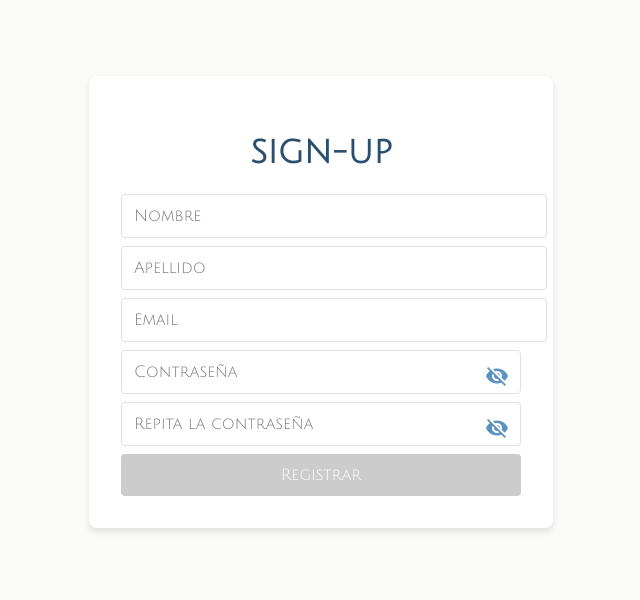
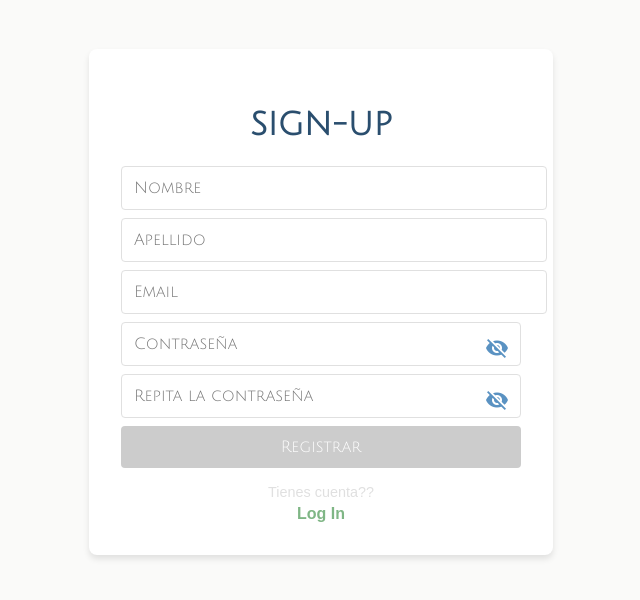
Before and after one commit to Zatt010/NeuroHealth, an Angular app: page /signup in a window 1280 px wide. Shown: the part 106-706 px from the top of the page, without its empty margins (319-959 px from the left). Built offline with nearby package versions, Linux system fonts and the light colour scheme.

Commit message:
Funcionamiento de LogIn con backend

```diff
--- a/src/app/app.config.ts
+++ b/src/app/app.config.ts
@@ -3,7 +3,13 @@ import { provideRouter } from '@angular/router';
 
 import { routes } from './app.routes';
 import { provideClientHydration, withEventReplay } from '@angular/platform-browser';
+import { provideHttpClient } from '@angular/common/http';
 
 export const appConfig: ApplicationConfig = {
-  providers: [provideZoneChangeDetection({ eventCoalescing: true }), provideRouter(routes), provideClientHydration(withEventReplay())]
+  providers: [
+      provideZoneChangeDetection({ eventCoalescing: true }),
+      provideRouter(routes),
+      provideClientHydration(withEventReplay()),
+      provideHttpClient()
+      ]
 };
--- a/src/app/app.routes.ts
+++ b/src/app/app.routes.ts
@@ -1,9 +1,11 @@
 import { Routes } from '@angular/router';
 import { LoginComponent } from './pages/login/login.component';
 import { SignupComponent } from './pages/signup/signup.component';
+import { HomeComponent } from './pages/home/home.component';
 
 export const routes: Routes = [
     { path: 'login', component: LoginComponent },
     { path: 'signup', component: SignupComponent },
+    { path: 'home', component: HomeComponent },
     { path: '', redirectTo: '/login', pathMatch: 'full' }
   ];
--- /dev/null
+++ b/src/app/auth.service.ts
@@ -0,0 +1,19 @@
+import { Injectable } from '@angular/core';
+import { HttpClient, HttpHeaders } from '@angular/common/http';
+import { Observable } from 'rxjs';
+
+@Injectable({
+  providedIn: 'root'
+})
+export class AuthService {
+  private apiUrl = 'http://localhost:8080/usuarios/login';
+
+  constructor(private http: HttpClient) {}
+
+  login(email: string, password: string): Observable<any> {
+    const body = { email, password };
+    const headers = new HttpHeaders({ 'Content-Type': 'application/json' });
+
+    return this.http.post(this.apiUrl, body, { headers });
+  }
+}
--- /dev/null
+++ b/src/app/pages/home/home.component.html
@@ -0,0 +1 @@
+<h1>ENTRASTEEEEE</h1>
--- a/src/app/pages/login/login.component.html
+++ b/src/app/pages/login/login.component.html
@@ -1,20 +1,20 @@
 <div class="login-container">
   <div class="login-form">
     <h2>INICIAR SESIÓN</h2>
-      <form>
-        <input type="email" placeholder="Email" required>
-        <input type="password" placeholder="Contraseña" required>
+    <form (ngSubmit)="onSubmit()">
+      <input type="email" [(ngModel)]="email" name="email" placeholder="Email" required>
+      <input type="password" [(ngModel)]="password" name="password" placeholder="Contraseña" required>
       <button type="submit">Ingresar</button>
     </form>
     <div class="google-login">
-        <button (mouseover)="changeIcon(true)" (mouseleave)="changeIcon(false)">
-          <span class="material-icons">{{ mailIcon }}</span>
+      <button>
+        <span class="material-icons">mail</span>
         Ingresa con Gmail
       </button>
     </div>
     <div class="sign-up-link">
-        <p>¿Sin cuenta??</p>
-        <a href="#" class="sign-up">Sign up</a>
+      <p>¿Sin cuenta?</p>
+      <a href="/signup" class="sign-up">Sign up</a>
     </div>
   </div>
 </div>
--- a/src/app/pages/login/login.component.ts
+++ b/src/app/pages/login/login.component.ts
@@ -1,23 +1,41 @@
 import { Component } from '@angular/core';
-import { CommonModule } from '@angular/common';
+import { CommonModule, NgFor, NgIf } from '@angular/common';
+import { FormsModule } from '@angular/forms';
+import { AuthService } from '../../auth.service';
+import { Router } from '@angular/router';
 
 @Component({
   selector: 'app-login',
   standalone: true,
-  imports: [CommonModule],
+  imports: [CommonModule, NgFor, FormsModule, NgIf],
   templateUrl: './login.component.html',
   styleUrls: ['./login.component.css']
 })
+
 export class LoginComponent {
+  email: string = '';
+  password: string = '';
+
+  constructor(private authService: AuthService, private router: Router) {}
+
   onSubmit() {
-    // Lógica para manejar la submissión del formulario
-    console.log('Formulario enviado');
+    this.authService.login(this.email, this.password).subscribe({
+      next: (response) => {
+        console.log('Login exitoso:', response);
+        // localStorage.setItem('token', response.token);
+        this.router.navigate(['/home']); // Redirige a otra página
+      },
+      error: (error) => {
+        console.error('Error de login:', error);
+      }
+    });
   }
 
   onGoogleLogin() {
     // Lógica para manejar el login con Google
     console.log('Login con Google');
   }
+
   mailIcon: string = 'mail';
   changeIcon(isHovered: boolean) {
     this.mailIcon = isHovered ? 'mark_email_read' : 'mail';
--- a/src/app/pages/signup/signup.component.css
+++ b/src/app/pages/signup/signup.component.css
@@ -117,3 +117,28 @@ input[type="password"]::-ms-clear {
   .toggle-password:hover {
     color: #2A4E6E; /* Azul Oscuro Profundo */
   }
+
+  .log-in-link {
+    text-align: center;
+    margin-top: 1rem;
+  }
+
+  .log-in-link p {
+    color: #E0E0E0;
+    font-size: 0.9rem;
+    margin-bottom: 0.3rem;
+    font-family: Arial, sans-serif;
+  }
+
+  .log-in {
+    color: #7FB685;
+    text-decoration: none;
+    font-size: 1rem;
+    font-weight: bold;
+    transition: color 0.3s ease;
+    font-family: Arial, sans-serif;
+  }
+
+  .log-in:hover {
+    color: #5A8F6E;
+  }
--- a/src/app/pages/signup/signup.component.html
+++ b/src/app/pages/signup/signup.component.html
@@ -55,5 +55,9 @@
         <!-- Botón de Registro -->
         <button type="submit" [disabled]="signupForm.invalid || signupForm.hasError('passwordMismatch')">Registrar</button>
       </form>
+      <div class="log-in-link">
+        <p>Tienes cuenta??</p>
+        <a href="/login" class="log-in">Log In</a>
+      </div>
     </div>
   </div>
```
Also changed, not shown: src/app/pages/home/home.component.ts (added, +11 -0 lines), src/app/pages/home/home.component.css (added), 2 other files (tests, documents, lock files or other folders). Lines whose indentation alone changed are shown as unchanged.
